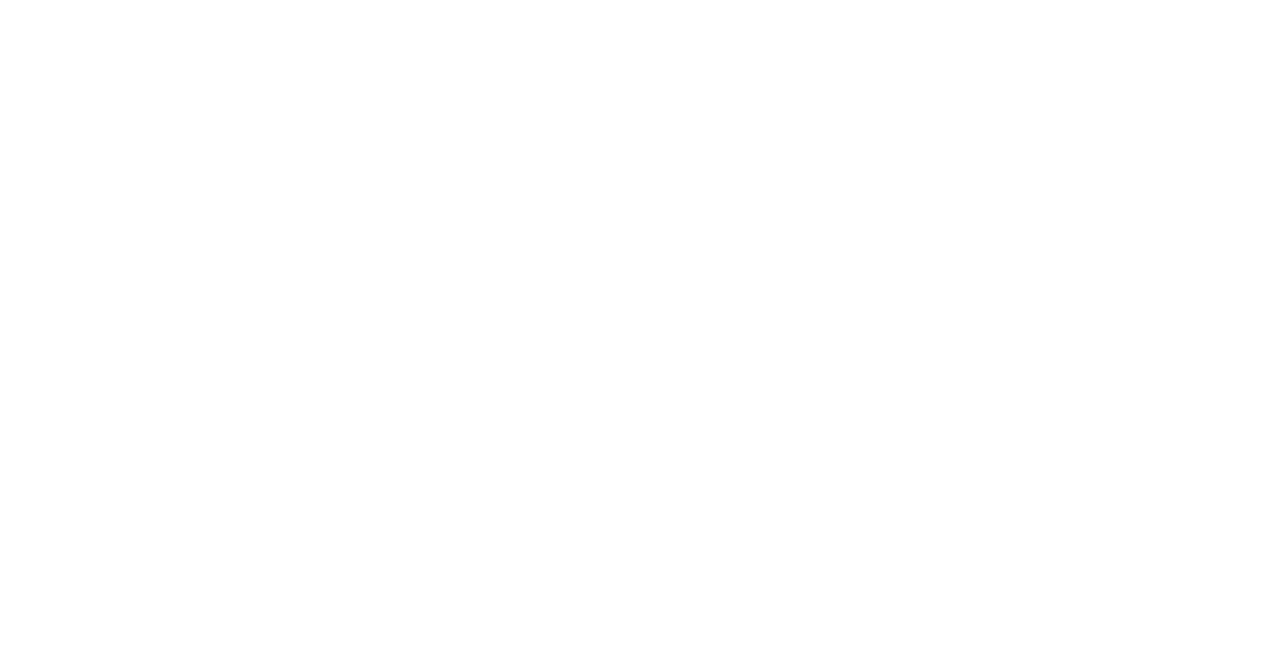
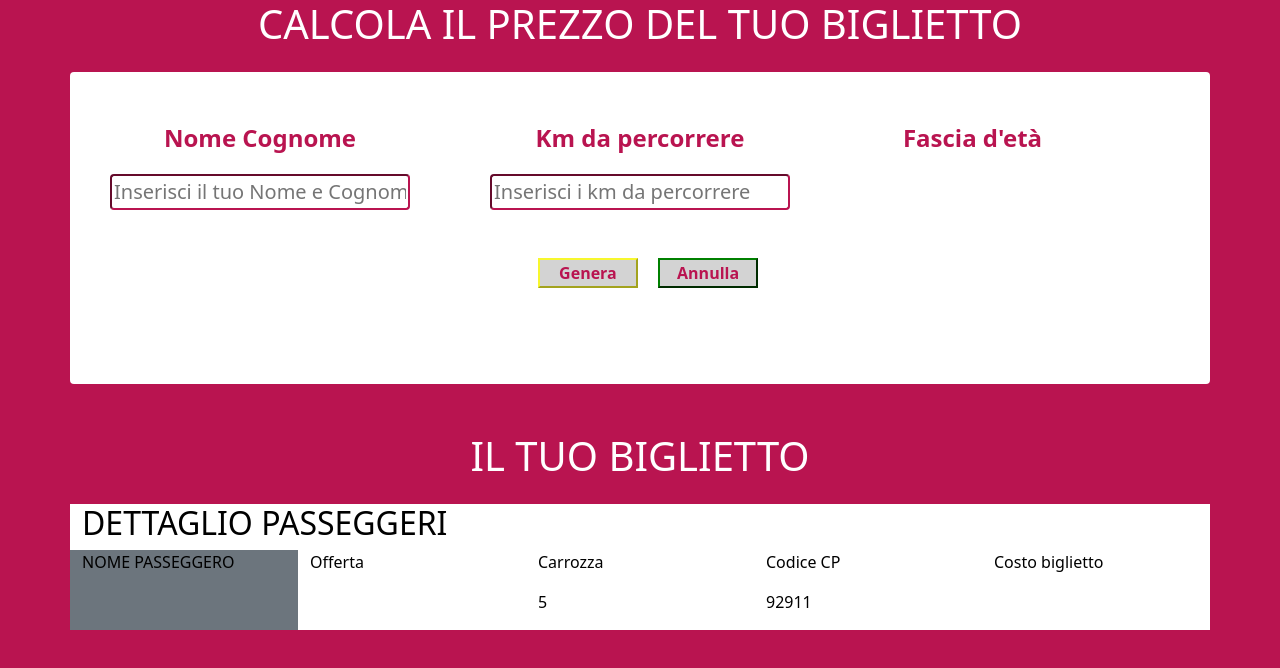
Before and after one commit to alessandroordetti/js-biglietto-treno-form, a plain HTML site: page index.html in a window 1280 px wide. Drawn offline with nearby package versions, Linux system fonts and the light colour scheme.

Commit message:
Structure completed

```diff
--- a/css/style.css
+++ b/css/style.css
@@ -0,0 +1,30 @@
+body {
+    background-color: #b91450;
+}
+
+main.container, section.ticket-recap {
+    background-color: white;
+    color: #b91450;
+}
+
+input {
+    border-color: #b91450;
+}
+
+main.container input {
+    width: 300px;
+}
+
+button {
+    width: 100px;
+    background-color: lightgray;
+    color: #b91450;
+}
+
+button:first-child {
+    border-color:rgb(247, 247, 46);
+}
+
+button:last-child {
+    border-color: green;
+}
--- a/index.html
+++ b/index.html
@@ -13,6 +13,93 @@
 </head>
 <body>
 
+    <h1 class="text-white text-uppercase text-center mb-4">Calcola il prezzo del tuo biglietto</h1>
+
+    <main class="container text-center rounded py-5 mb-5">
+        <div class="row fw-bold fs-4">
+            <div class="col-4">
+                <p>
+                    Nome Cognome
+                </p>
+
+                <input type="text" placeholder="Inserisci il tuo Nome e Cognome" class="rounded fs-5">
+            </div>
+
+            <div class="col-4">
+                <p>
+                    Km da percorrere
+                </p>
+
+                <input type="text" placeholder="Inserisci i km da percorrere" class="rounded fs-5">
+            </div>
+
+            <div class="col-3">
+                <p>
+                    Fascia d'età
+                </p>
+            </div>
+        </div>
+
+        <div class="row text-center py-5">
+            <div class="col-12">
+                <button id="enter-button" class="fw-bold mx-3">Genera</button>
+                <button id="back-button" class="fw-bold">Annulla</button>
+            </div>
+        </div>
+    </main>
+
+    <h1 class="text-white text-uppercase text-center mb-4">
+        Il tuo biglietto
+    </h1>
+
+    <section class="container ticket-recap text-black">
+
+        <h2 class="text-uppercase">
+            Dettaglio passeggeri
+        </h2>
+
+        <div class="row">
+            <div class="col bg-secondary">
+                <p class="text-uppercase">Nome passeggero</p>
+
+                <p id="traveller-name">
+
+                </p>
+            </div>
+
+            <div class="col">
+                <p class="">
+                    Offerta
+                </p>
+            </div>
+
+            <div class="col">
+                <p class="">
+                    Carrozza
+                </p>
+
+                <p>
+                    5
+                </p>
+            </div>
+
+            <div class="col">
+                <p class="">
+                    Codice CP
+                </p>
+
+                <p>
+                    92911
+                </p>
+            </div>
+
+            <div class="col">
+                <p class="">
+                    Costo biglietto
+                </p>
+            </div>
+        </div>
+    </section>
 
 
     <script src="js/myscripts.js"></script>
--- a/js/myscripts.js
+++ b/js/myscripts.js
@@ -0,0 +1,4 @@
+document.querySelector("button").addEventListener('click', function(){
+
+
+})
```
